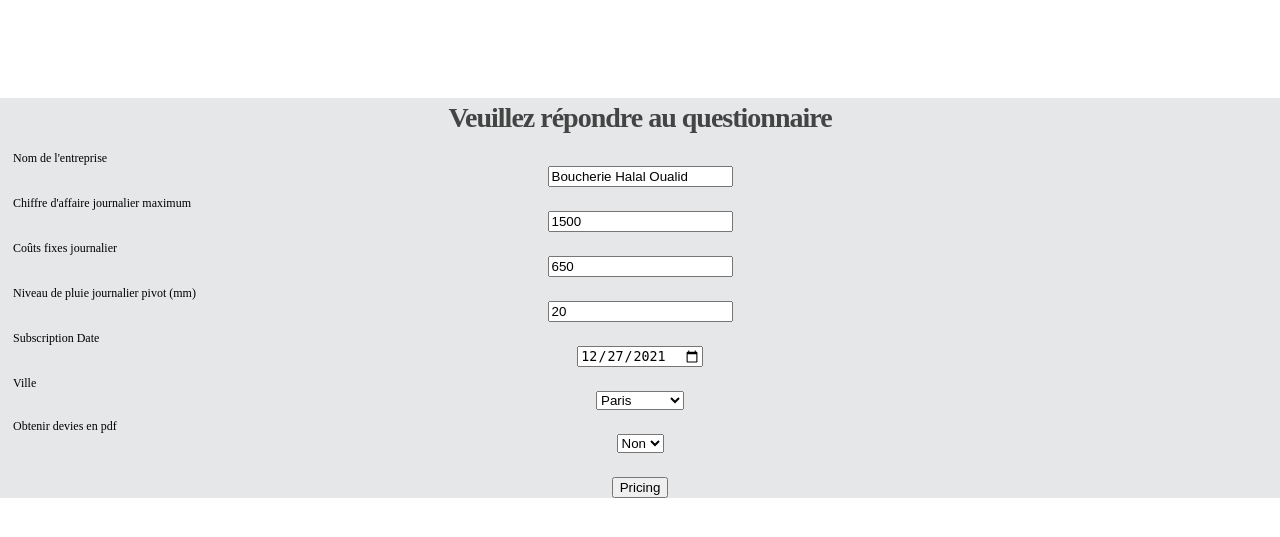
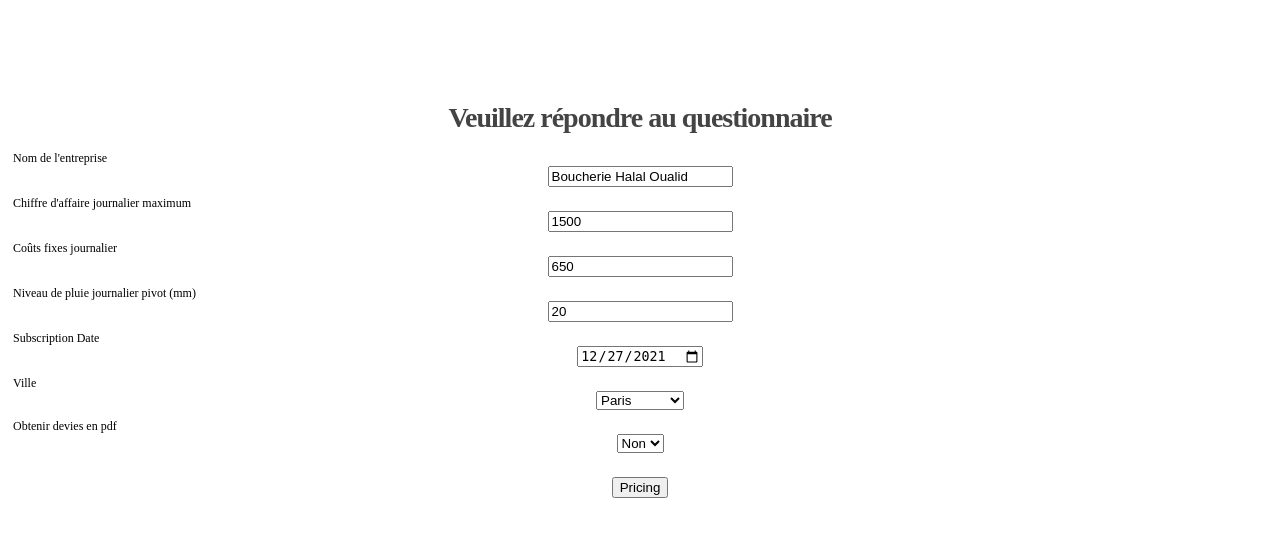
Before and after one commit to oualid-ben/Azurance_V1, a Django app: page /quotation/ in a window 1280 px wide. Shown: the part 98-635 px from the top of the page. Run offline with Django 3.2, Linux system fonts and the light colour scheme.

Commit message:
Update style.css

```diff
--- a/Azurance/static/Azurance/css/style.css
+++ b/Azurance/static/Azurance/css/style.css
@@ -8,7 +8,7 @@ body{
 }
 
 .myform{
-	background: #E5E7E9;  /*gray*/
+	background: white;
 }
 
 .bigtitle{
```
